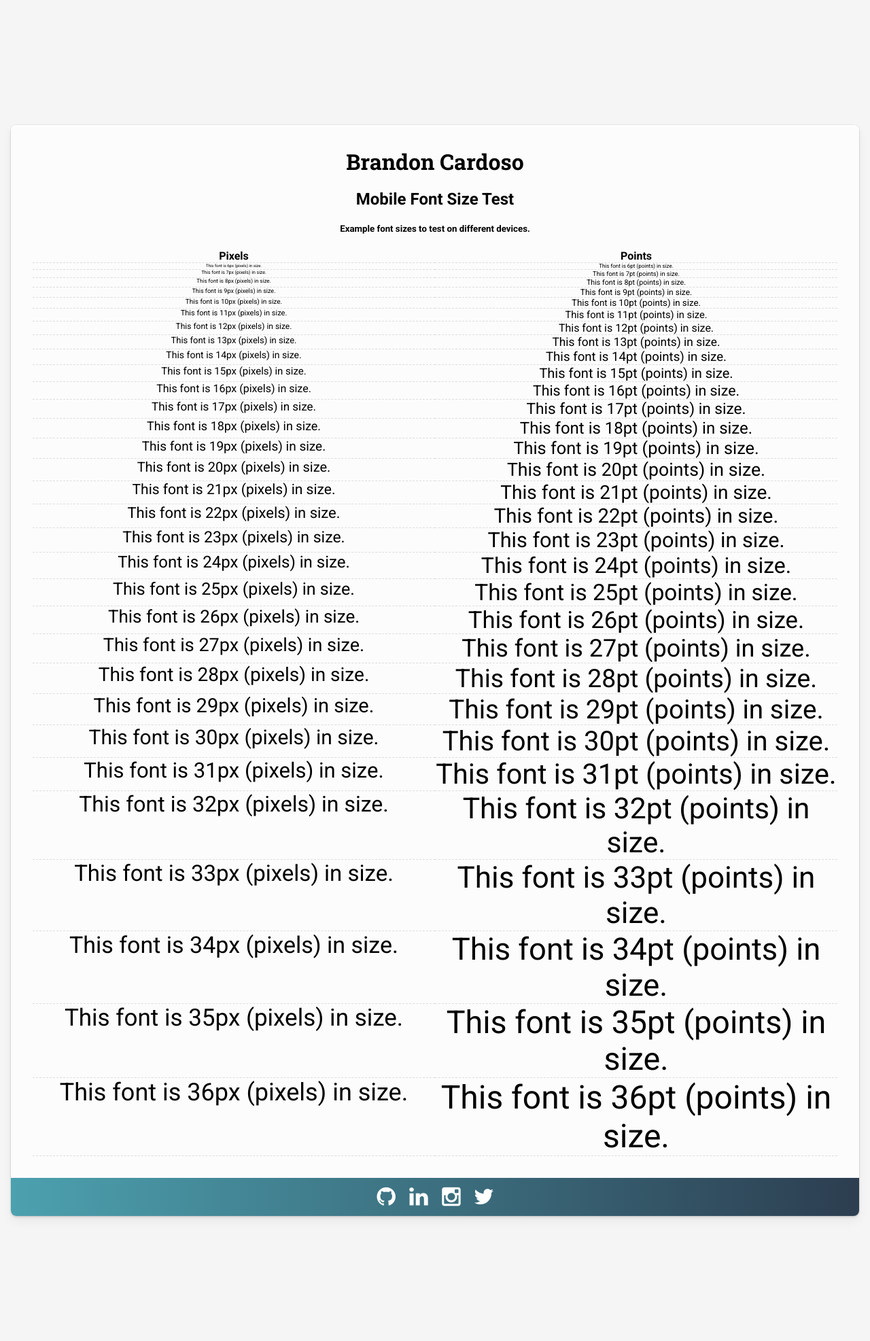
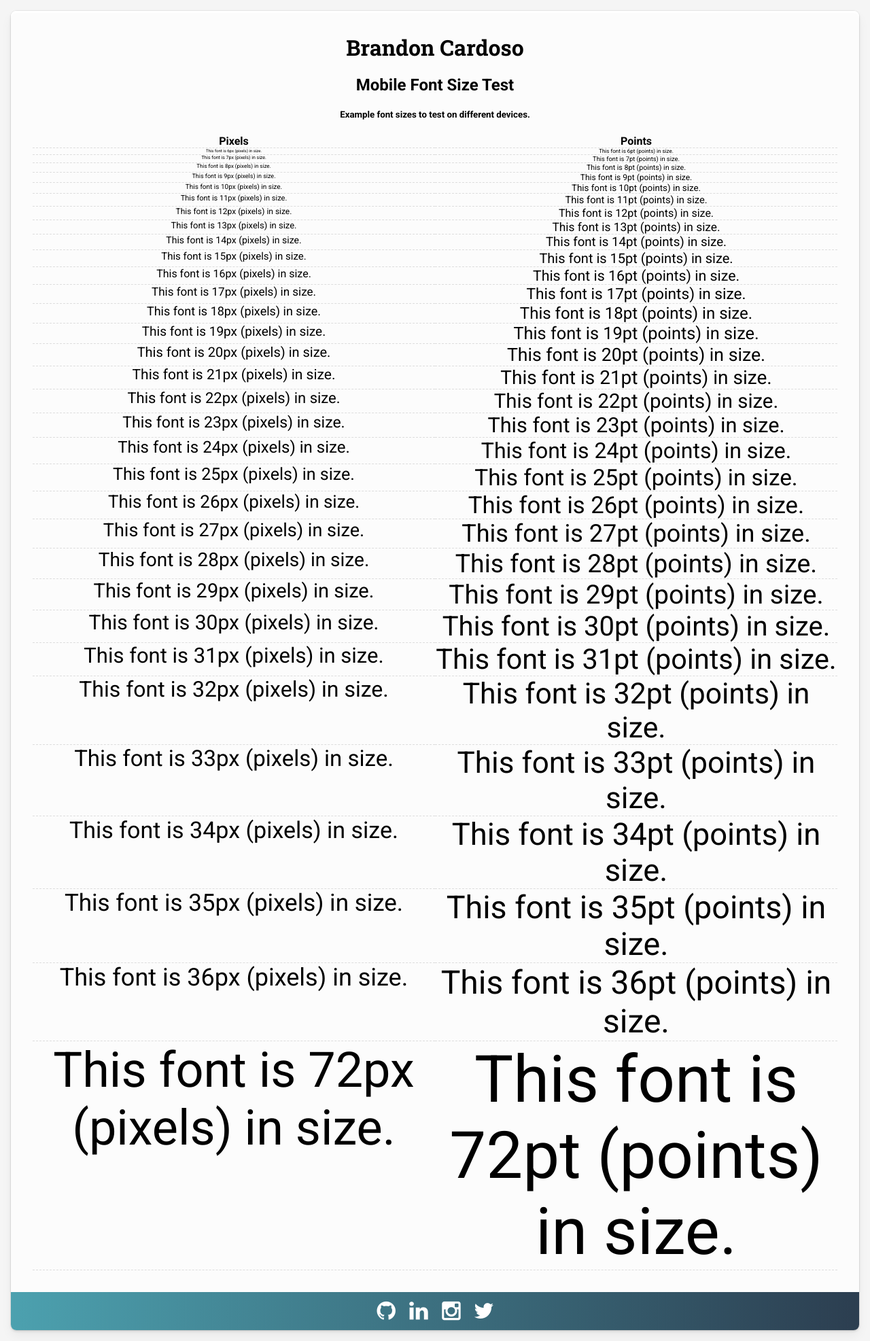
Before and after one commit to brandoncardoso/brandoncardoso.github.io, a Jekyll site: the page built from font-size-test/index.html, in a window 1280 px wide. Shown: the whole page at 68% size. Built offline with Jekyll 4.4.1, drawn with Linux system fonts in a browser that asks for light colours.

Commit message:
Add 72px/pt font to font-size-test

```diff
--- a/font-size-test/index.html
+++ b/font-size-test/index.html
@@ -14,4 +14,6 @@ customClass: extra-large
     <span style="font-size: {{ num }}px">This font is {{ num }}px (pixels) in size.</span>
     <span style="font-size: {{ num }}pt">This font is {{ num }}pt (points) in size.</span>
     {% endfor %}
+    <span style="font-size: 72px">This font is 72px (pixels) in size.</span>
+    <span style="font-size: 72pt">This font is 72pt (points) in size.</span>
 </div>
```
